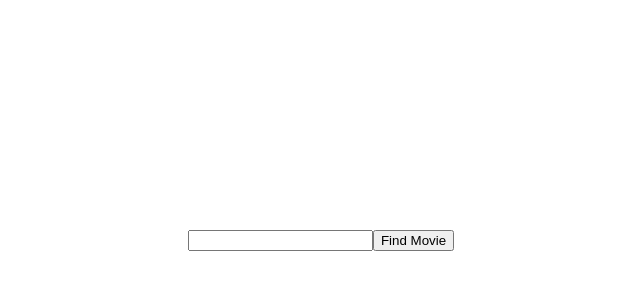
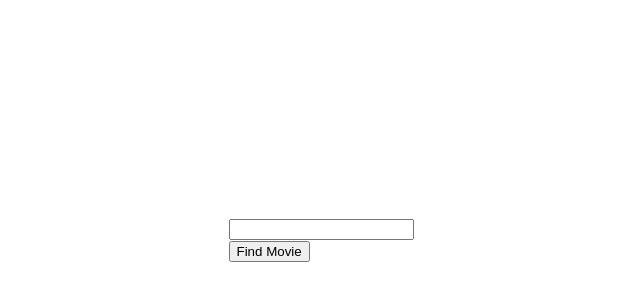
Before and after one commit to tamasstephen/find_movies, a Next.js app: page / in a window 1280 px wide. Shown: the part 160-460 px from the top of the page, without its empty margins (319-959 px from the left). Built offline with nearby package versions, Linux system fonts and the light colour scheme.

Commit message:
chore: Add input label

```diff
--- a/component/Input.tsx
+++ b/component/Input.tsx
@@ -1,13 +1,27 @@
 import React from "react";
+import styles from "../styles/components/Input.module.css";
 
 interface Props {
   value: string;
   setValue: Function;
+  label: string;
+  name: string;
 }
 
-const Input = ({ value, setValue }: Props) => {
+const Input = ({ value, setValue, label, name }: Props) => {
   return (
-    <input type="text" value={value} onChange={(event) => setValue(event)} />
+    <div>
+      <label className={styles.label} htmlFor={name}>
+        {label}
+      </label>
+      <input
+        type="text"
+        value={value}
+        id={name}
+        name={name}
+        onChange={(event) => setValue(event)}
+      />
+    </div>
   );
 };
 
--- a/pages/index.tsx
+++ b/pages/index.tsx
@@ -27,7 +27,12 @@ const Home: NextPage = () => {
 
       <main className={styles.main}>
         <form onSubmit={(event) => handleSubmit(event)}>
-          <Input value={searchValue} setValue={handleInputChange} />
+          <Input
+            value={searchValue}
+            setValue={handleInputChange}
+            label={"Find a movie..."}
+            name="text"
+          />
           <button type="submit">Find Movie</button>
         </form>
       </main>
--- /dev/null
+++ b/styles/components/Input.module.css
@@ -0,0 +1,5 @@
+.label {
+    visibility: hidden;
+    position: absolute;
+    z-index: -1;
+}
```
